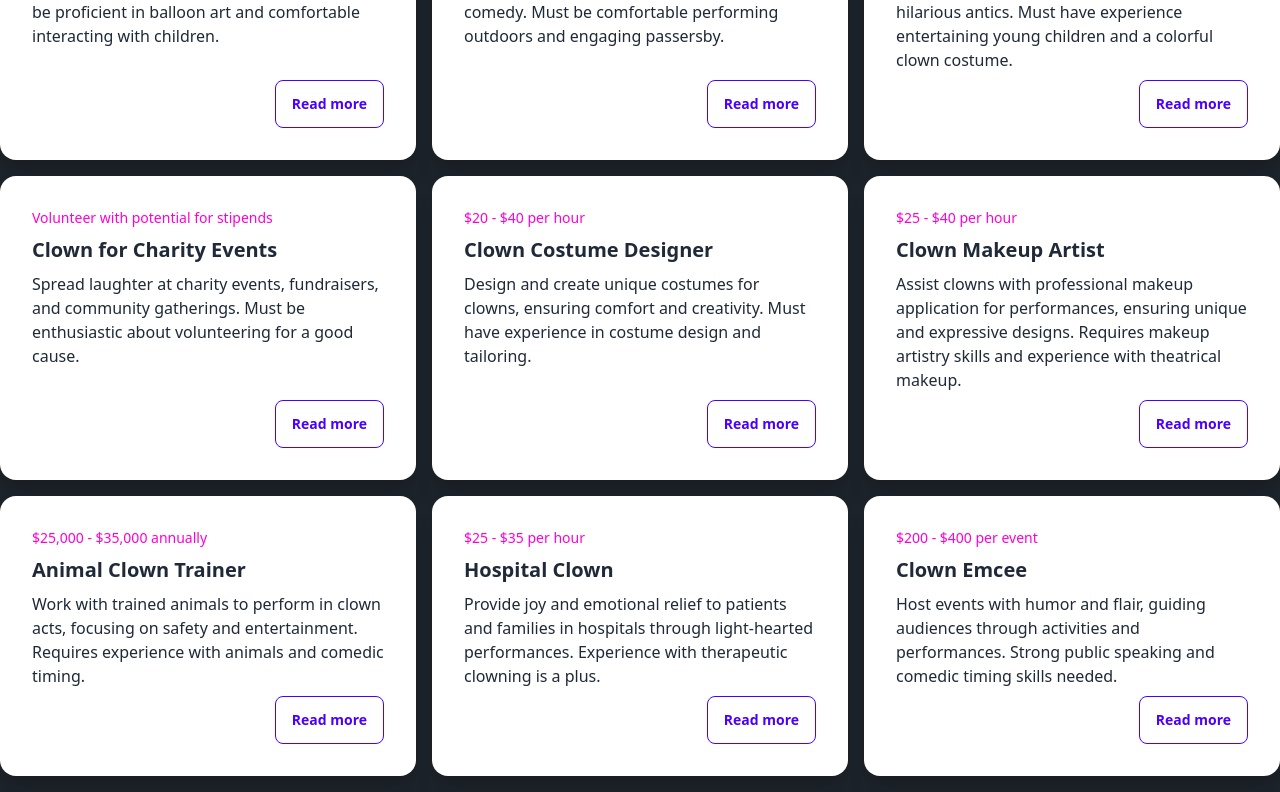
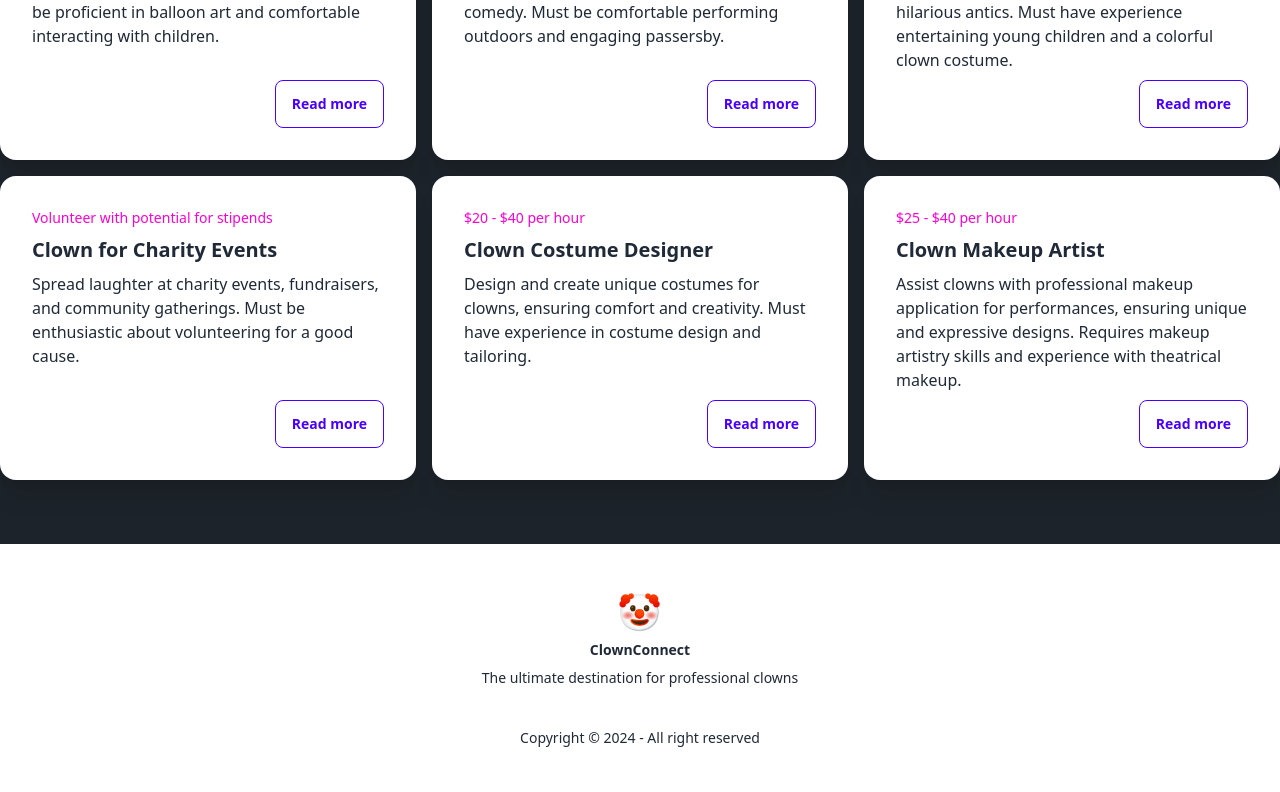
Before and after one commit to danieltalhaug/react-job-board, a React (Vite) app: page / in a window 1280 px wide. Shown: the part 1304-2096 px from the top of the page. Built offline with nearby package versions, Linux system fonts and the light colour scheme.

Commit message:
Create jobs page, add limit prop to JobListings

```diff
--- a/src/App.jsx
+++ b/src/App.jsx
@@ -1,8 +1,14 @@
 import { Route, createBrowserRouter, createRoutesFromElements, RouterProvider } from 'react-router-dom';
 import HomePage from './pages/HomePage';
+import JobsPage from './pages/JobsPage';
 
 const router = createBrowserRouter(
-	createRoutesFromElements(<Route index element={<HomePage />} />)
+	createRoutesFromElements(
+		<>
+			<Route index element={<HomePage />} />
+			<Route path="/jobs" element={<JobsPage />} />
+		</>
+	)
 );
 
 const App = () => {
--- a/src/components/JobListings.jsx
+++ b/src/components/JobListings.jsx
@@ -3,6 +3,7 @@ import Button from './Button';
 import Card from './Card';
 import jobs from '../jobs.json';
 
+const JobListings = ({ limit }) => {
     const shuffleArray = array => {
         const suffledArray = array;
 
@@ -19,7 +20,6 @@ const shuffleArray = array => {
     function getRandomJobs() {
         const availableJobs = shuffleArray(jobs);
         const selectedJobs = [];
-    const limit = 9;
 
         for (let i = 0; i < limit; i++) {
             selectedJobs.push(availableJobs[i]);
@@ -28,7 +28,10 @@ function getRandomJobs() {
         return selectedJobs;
     }
 
-const JobListings = () => {
+    function getJobs() {
+        return limit ? getRandomJobs() : jobs;
+    }
+
 	return (
         <Container el="article">
             <header className="py-16 text-center">
@@ -37,7 +40,7 @@ const JobListings = () => {
                 </h2>
             </header>
             <section className="grid grid-cols-1 sm:grid-cols-2 lg:grid-cols-3 gap-4 mb-16">
-                {getRandomJobs().map((job) => (
+                {getJobs().map((job) => (
                     <Card
                         key={job.id}
                         preTitle={job.salary}
--- a/src/pages/HomePage.jsx
+++ b/src/pages/HomePage.jsx
@@ -7,7 +7,7 @@ const HomePage = () => {
         <>
             <FrontPageHero />
             <FrontPageCards />
-            <JobListings />
+            <JobListings limit="6" />
         </>
     );
 };
--- /dev/null
+++ b/src/pages/JobsPage.jsx
@@ -0,0 +1,11 @@
+import JobListings from '../components/JobListings';
+
+const JobsPage = () => {
+    return (
+        <>
+            <JobListings />
+        </>
+    );
+};
+
+export default JobsPage;
```
Lines whose indentation alone changed are shown as unchanged.
